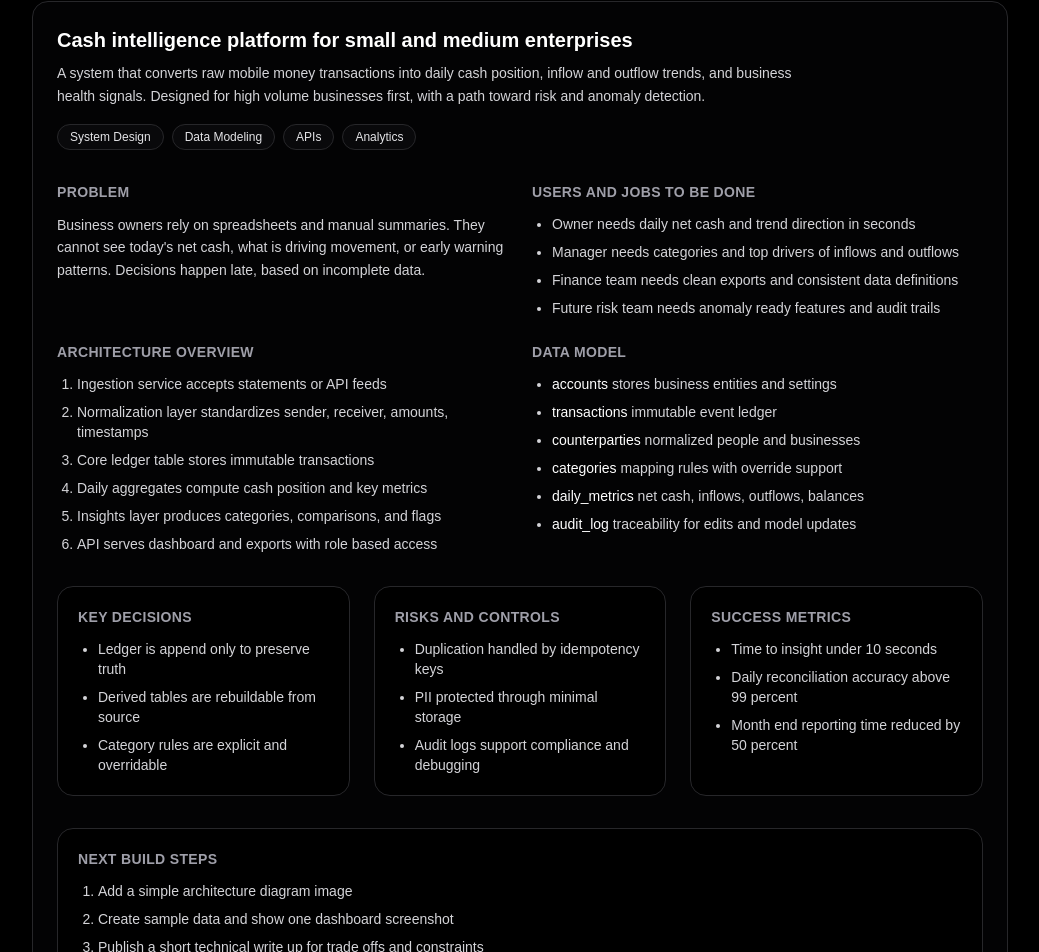
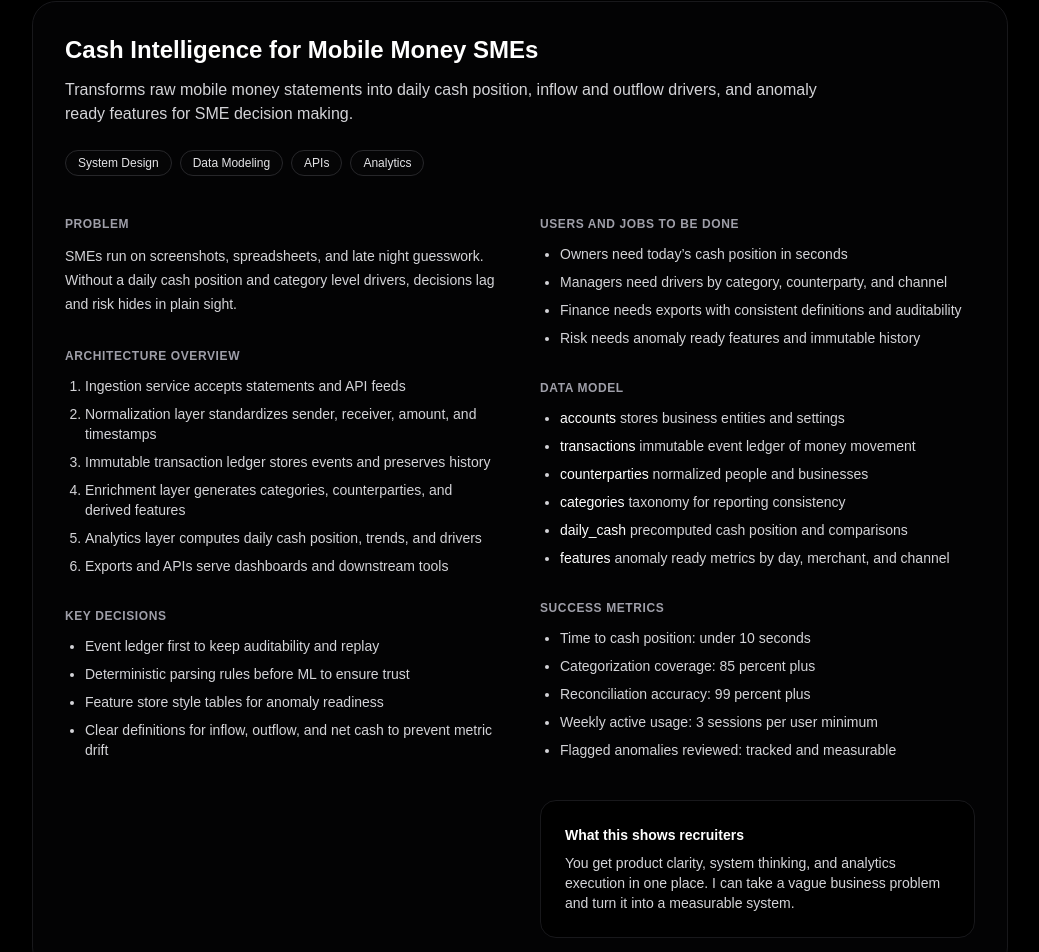
Before and after one commit to leshannangeya/leshan-portfolio, a Next.js app: page /systems in a window 1280 px wide. Shown: the part 312-1264 px from the top of the page, without its empty margins (120-1159 px from the left). Built offline with nearby package versions, Linux system fonts and the light colour scheme.

Commit message:
Update copy for home systems and contact

```diff
--- a/app/contact/page.tsx
+++ b/app/contact/page.tsx
@@ -1,6 +1,3 @@
-// app/contact/page.tsx
-import Link from "next/link";
-
 const Row = ({
   label,
   value,
@@ -33,6 +30,11 @@ const Row = ({
 
 export default function ContactPage() {
   const email = "hello@leshannangeya.com";
+  const mailto =
+    "mailto:" +
+    email +
+    "?subject=Opportunity%20or%20project%20discussion" +
+    "&body=Role%20or%20context%3A%0A%0AProblem%3A%0A%0ASuccess%20metrics%3A%0A%0ATimeline%3A%0A%0AConstraints%3A%0A%0ALinks%20or%20data%20samples%3A%0A";
 
   return (
     <main className="min-h-screen bg-black text-white">
@@ -41,31 +43,31 @@ export default function ContactPage() {
           <div>
             <p className="text-sm text-zinc-400">Contact</p>
             <h1 className="mt-2 text-4xl font-semibold tracking-tight sm:text-5xl">
-              Let us build something durable
+              Let’s build systems that ship and show impact
             </h1>
             <p className="mt-4 max-w-2xl text-zinc-300">
-              If you need analytics, system design, or data workflows that support real decisions, reach out.
-              Clear scope. Practical execution. Measurable outcomes.
+              If you’re hiring for Business Analyst, Data Analyst, Analytics Engineer, or Systems roles, I can help you
+              move from messy data to clean decisions. Send context, constraints, and what success looks like.
             </p>
           </div>
 
-          <Link
+          <a
             href="/"
             className="rounded-xl border border-zinc-800 px-4 py-2 text-sm font-medium text-white no-underline hover:border-zinc-500"
           >
             Home
-          </Link>
+          </a>
         </div>
 
         <div className="mt-10 grid gap-6 sm:grid-cols-2">
           <div className="rounded-2xl border border-zinc-800 bg-zinc-950/40 p-6">
             <h2 className="text-base font-semibold">Direct</h2>
             <p className="mt-2 text-sm text-zinc-300">
-              Email works best. Include context, what success looks like, and when you need it.
+              Best for internship and full time discussions. I respond faster when the ask is clear and measurable.
             </p>
 
             <div className="mt-6 space-y-4">
-              <Row label="Email" value={email} />
+              <Row label="Email" value={email} href={mailto} />
               <Row label="Location" value="Greater Boston" />
               <Row label="Availability" value="By appointment" />
             </div>
@@ -74,9 +76,9 @@ export default function ContactPage() {
               <div className="text-xs uppercase tracking-wide text-zinc-500">What to include</div>
               <ul className="mt-3 list-disc space-y-2 pl-5 text-sm text-zinc-300">
                 <li>Your problem in one paragraph</li>
-                <li>Who the users are and what decisions they make</li>
-                <li>The data you already have or can access</li>
-                <li>Your timeline and constraints</li>
+                <li>What you have tried so far</li>
+                <li>Success metrics you care about</li>
+                <li>Timeline and constraints</li>
               </ul>
             </div>
           </div>
@@ -84,7 +86,7 @@ export default function ContactPage() {
           <div className="rounded-2xl border border-zinc-800 bg-zinc-950/40 p-6">
             <h2 className="text-base font-semibold">Links</h2>
             <p className="mt-2 text-sm text-zinc-300">
-              Keep your public footprint consistent across GitHub, LinkedIn, and the site.
+              Recruiter friendly links. One click. No hunting.
             </p>
 
             <div className="mt-6 space-y-4">
@@ -98,25 +100,26 @@ export default function ContactPage() {
                 value="linkedin.com/in/leshannangeya"
                 href="https://www.linkedin.com/in/leshannangeya/"
               />
+              <Row label="Resume" value="Resume available on request" />
             </div>
 
             <div className="mt-6">
               <a
-                href={`mailto:${email}?subject=Project%20discussion&body=Context%3A%0A%0AGoal%3A%0A%0ATimeline%3A%0A%0AConstraints%3A%0A`}
+                href={mailto}
                 className="inline-block rounded-xl bg-white px-4 py-2 text-sm font-medium text-black no-underline hover:opacity-90"
               >
-                Email me
+                Email for opportunities
               </a>
 
               <p className="mt-3 text-xs text-zinc-500">
-                I respond faster when the message includes context, goals, and constraints.
+                If you include role, timeline, and the core problem, you get a faster, sharper reply.
               </p>
             </div>
           </div>
         </div>
 
         <div className="mt-10 text-sm text-zinc-500">
-          Clear scope. Clean data. Decisions that hold up under pressure.
+          Hiring teams win when messaging is precise. I operate the same way.
         </div>
       </div>
     </main>
--- a/app/systems/page.tsx
+++ b/app/systems/page.tsx
@@ -1,30 +1,32 @@
-const Pill = ({ text }: { text: string }) => (
-  <span className="rounded-full border border-zinc-800 bg-zinc-950 px-3 py-1 text-xs text-zinc-200">
-    {text}
+const Tag = ({ label }: { label: string }) => (
+  <span className="rounded-full border border-zinc-800 bg-zinc-950/40 px-3 py-1 text-xs text-zinc-200">
+    {label}
   </span>
 );
 
 const SectionTitle = ({ children }: { children: React.ReactNode }) => (
-  <h2 className="text-sm font-semibold uppercase tracking-wide text-zinc-400">
+  <h3 className="text-xs font-semibold uppercase tracking-wider text-zinc-400">
     {children}
-  </h2>
+  </h3>
+);
+
+const Bullet = ({ children }: { children: React.ReactNode }) => (
+  <li className="text-sm text-zinc-300">{children}</li>
 );
 
 export default function SystemsPage() {
   return (
     <main className="min-h-screen bg-black text-white">
       <div className="mx-auto max-w-5xl px-6 py-16">
-        <div className="flex items-center justify-between gap-6">
+        <div className="flex items-start justify-between gap-6">
           <div>
             <p className="text-sm text-zinc-400">Systems</p>
-
             <h1 className="mt-2 text-4xl font-semibold tracking-tight sm:text-5xl">
-              System architecture case studies
+              Architecture case studies
             </h1>
-
             <p className="mt-4 max-w-2xl text-zinc-300">
-              Each case study is structured as problem, decisions, system design, data model, and success metrics.
-              I focus on clarity, resilience, and real world constraints.
+              Real world systems written like decision memos: problem, constraints, choices, data model, APIs, analytics,
+              and measurable outcomes.
             </p>
           </div>
 
@@ -36,114 +38,96 @@ export default function SystemsPage() {
           </a>
         </div>
 
-        <div className="mt-10 grid gap-4">
-          <div className="rounded-2xl border border-zinc-800 bg-zinc-950/40 p-6">
-            <div className="flex flex-wrap items-start justify-between gap-4">
-              <div>
-                <h2 className="text-xl font-semibold">
-                  Cash intelligence platform for small and medium enterprises
-                </h2>
+        <div className="mt-10 rounded-3xl border border-zinc-900 bg-zinc-950/40 p-8">
+          <h2 className="text-2xl font-semibold">Cash Intelligence for Mobile Money SMEs</h2>
+          <p className="mt-3 max-w-3xl text-zinc-300">
+            Transforms raw mobile money statements into daily cash position, inflow and outflow drivers, and anomaly ready
+            features for SME decision making.
+          </p>
 
-                <p className="mt-2 max-w-3xl text-sm leading-relaxed text-zinc-300">
-                  A system that converts raw mobile money transactions into daily cash position, inflow and outflow trends,
-                  and business health signals. Designed for high volume businesses first, with a path toward risk and anomaly detection.
-                </p>
-              </div>
+          <div className="mt-6 flex flex-wrap gap-2">
+            <Tag label="System Design" />
+            <Tag label="Data Modeling" />
+            <Tag label="APIs" />
+            <Tag label="Analytics" />
+          </div>
 
-              <div className="flex flex-wrap gap-2">
-                <Pill text="System Design" />
-                <Pill text="Data Modeling" />
-                <Pill text="APIs" />
-                <Pill text="Analytics" />
-              </div>
-            </div>
+          <div className="mt-10 grid gap-10 md:grid-cols-2">
+            <div>
+              <SectionTitle>Problem</SectionTitle>
+              <p className="mt-3 text-sm leading-6 text-zinc-300">
+                SMEs run on screenshots, spreadsheets, and late night guesswork. Without a daily cash position and
+                category level drivers, decisions lag and risk hides in plain sight.
+              </p>
 
-            <div className="mt-8 grid gap-6 sm:grid-cols-2">
-              <div className="space-y-3">
-                <SectionTitle>Problem</SectionTitle>
-                <p className="text-sm leading-relaxed text-zinc-300">
-                  Business owners rely on spreadsheets and manual summaries. They cannot see today&apos;s net cash,
-                  what is driving movement, or early warning patterns. Decisions happen late, based on incomplete data.
-                </p>
-              </div>
-
-              <div className="space-y-3">
-                <SectionTitle>Users and jobs to be done</SectionTitle>
-                <ul className="list-disc space-y-2 pl-5 text-sm text-zinc-300">
-                  <li>Owner needs daily net cash and trend direction in seconds</li>
-                  <li>Manager needs categories and top drivers of inflows and outflows</li>
-                  <li>Finance team needs clean exports and consistent data definitions</li>
-                  <li>Future risk team needs anomaly ready features and audit trails</li>
-                </ul>
-              </div>
-
-              <div className="space-y-3">
+              <div className="mt-8">
                 <SectionTitle>Architecture overview</SectionTitle>
-                <ol className="list-decimal space-y-2 pl-5 text-sm text-zinc-300">
-                  <li>Ingestion service accepts statements or API feeds</li>
-                  <li>Normalization layer standardizes sender, receiver, amounts, timestamps</li>
-                  <li>Core ledger table stores immutable transactions</li>
-                  <li>Daily aggregates compute cash position and key metrics</li>
-                  <li>Insights layer produces categories, comparisons, and flags</li>
-                  <li>API serves dashboard and exports with role based access</li>
+                <ol className="mt-3 list-decimal space-y-2 pl-5 text-sm text-zinc-300">
+                  <li>Ingestion service accepts statements and API feeds</li>
+                  <li>Normalization layer standardizes sender, receiver, amount, and timestamps</li>
+                  <li>Immutable transaction ledger stores events and preserves history</li>
+                  <li>Enrichment layer generates categories, counterparties, and derived features</li>
+                  <li>Analytics layer computes daily cash position, trends, and drivers</li>
+                  <li>Exports and APIs serve dashboards and downstream tools</li>
                 </ol>
               </div>
 
-              <div className="space-y-3">
-                <SectionTitle>Data model</SectionTitle>
-                <ul className="list-disc space-y-2 pl-5 text-sm text-zinc-300">
-                  <li><span className="text-white">accounts</span> stores business entities and settings</li>
-                  <li><span className="text-white">transactions</span> immutable event ledger</li>
-                  <li><span className="text-white">counterparties</span> normalized people and businesses</li>
-                  <li><span className="text-white">categories</span> mapping rules with override support</li>
-                  <li><span className="text-white">daily_metrics</span> net cash, inflows, outflows, balances</li>
-                  <li><span className="text-white">audit_log</span> traceability for edits and model updates</li>
+              <div className="mt-8">
+                <SectionTitle>Key decisions</SectionTitle>
+                <ul className="mt-3 list-disc space-y-2 pl-5">
+                  <Bullet>Event ledger first to keep auditability and replay</Bullet>
+                  <Bullet>Deterministic parsing rules before ML to ensure trust</Bullet>
+                  <Bullet>Feature store style tables for anomaly readiness</Bullet>
+                  <Bullet>Clear definitions for inflow, outflow, and net cash to prevent metric drift</Bullet>
                 </ul>
               </div>
             </div>
 
-            <div className="mt-8 grid gap-6 sm:grid-cols-3">
-              <div className="rounded-2xl border border-zinc-800 bg-black p-5">
-                <SectionTitle>Key decisions</SectionTitle>
-                <ul className="mt-3 list-disc space-y-2 pl-5 text-sm text-zinc-300">
-                  <li>Ledger is append only to preserve truth</li>
-                  <li>Derived tables are rebuildable from source</li>
-                  <li>Category rules are explicit and overridable</li>
+            <div>
+              <SectionTitle>Users and jobs to be done</SectionTitle>
+              <ul className="mt-3 list-disc space-y-2 pl-5">
+                <Bullet>Owners need today’s cash position in seconds</Bullet>
+                <Bullet>Managers need drivers by category, counterparty, and channel</Bullet>
+                <Bullet>Finance needs exports with consistent definitions and auditability</Bullet>
+                <Bullet>Risk needs anomaly ready features and immutable history</Bullet>
+              </ul>
+
+              <div className="mt-8">
+                <SectionTitle>Data model</SectionTitle>
+                <ul className="mt-3 list-disc space-y-2 pl-5">
+                  <Bullet><span className="text-white">accounts</span> stores business entities and settings</Bullet>
+                  <Bullet><span className="text-white">transactions</span> immutable event ledger of money movement</Bullet>
+                  <Bullet><span className="text-white">counterparties</span> normalized people and businesses</Bullet>
+                  <Bullet><span className="text-white">categories</span> taxonomy for reporting consistency</Bullet>
+                  <Bullet><span className="text-white">daily_cash</span> precomputed cash position and comparisons</Bullet>
+                  <Bullet><span className="text-white">features</span> anomaly ready metrics by day, merchant, and channel</Bullet>
                 </ul>
               </div>
 
-              <div className="rounded-2xl border border-zinc-800 bg-black p-5">
-                <SectionTitle>Risks and controls</SectionTitle>
-                <ul className="mt-3 list-disc space-y-2 pl-5 text-sm text-zinc-300">
-                  <li>Duplication handled by idempotency keys</li>
-                  <li>PII protected through minimal storage</li>
-                  <li>Audit logs support compliance and debugging</li>
+              <div className="mt-8">
+                <SectionTitle>Success metrics</SectionTitle>
+                <ul className="mt-3 list-disc space-y-2 pl-5">
+                  <Bullet>Time to cash position: under 10 seconds</Bullet>
+                  <Bullet>Categorization coverage: 85 percent plus</Bullet>
+                  <Bullet>Reconciliation accuracy: 99 percent plus</Bullet>
+                  <Bullet>Weekly active usage: 3 sessions per user minimum</Bullet>
+                  <Bullet>Flagged anomalies reviewed: tracked and measurable</Bullet>
                 </ul>
               </div>
 
-              <div className="rounded-2xl border border-zinc-800 bg-black p-5">
-                <SectionTitle>Success metrics</SectionTitle>
-                <ul className="mt-3 list-disc space-y-2 pl-5 text-sm text-zinc-300">
-                  <li>Time to insight under 10 seconds</li>
-                  <li>Daily reconciliation accuracy above 99 percent</li>
-                  <li>Month end reporting time reduced by 50 percent</li>
-                </ul>
+              <div className="mt-10 rounded-2xl border border-zinc-900 bg-black p-6">
+                <p className="text-sm font-semibold text-white">What this shows recruiters</p>
+                <p className="mt-2 text-sm text-zinc-300">
+                  You get product clarity, system thinking, and analytics execution in one place. I can take a vague
+                  business problem and turn it into a measurable system.
+                </p>
               </div>
-            </div>
-
-            <div className="mt-8 rounded-2xl border border-zinc-800 bg-black p-5">
-              <SectionTitle>Next build steps</SectionTitle>
-              <ol className="mt-3 list-decimal space-y-2 pl-5 text-sm text-zinc-300">
-                <li>Add a simple architecture diagram image</li>
-                <li>Create sample data and show one dashboard screenshot</li>
-                <li>Publish a short technical write up for trade offs and constraints</li>
-              </ol>
             </div>
           </div>
         </div>
 
         <div className="mt-10 text-sm text-zinc-500">
-          More case studies coming. Each one will include diagram, schema, and measurable outcomes.
+          More case studies will land here as I publish CPT and OPT ready work.
         </div>
       </div>
     </main>
```
Also changed, not shown: app/page.tsx (+50 -62 lines).
